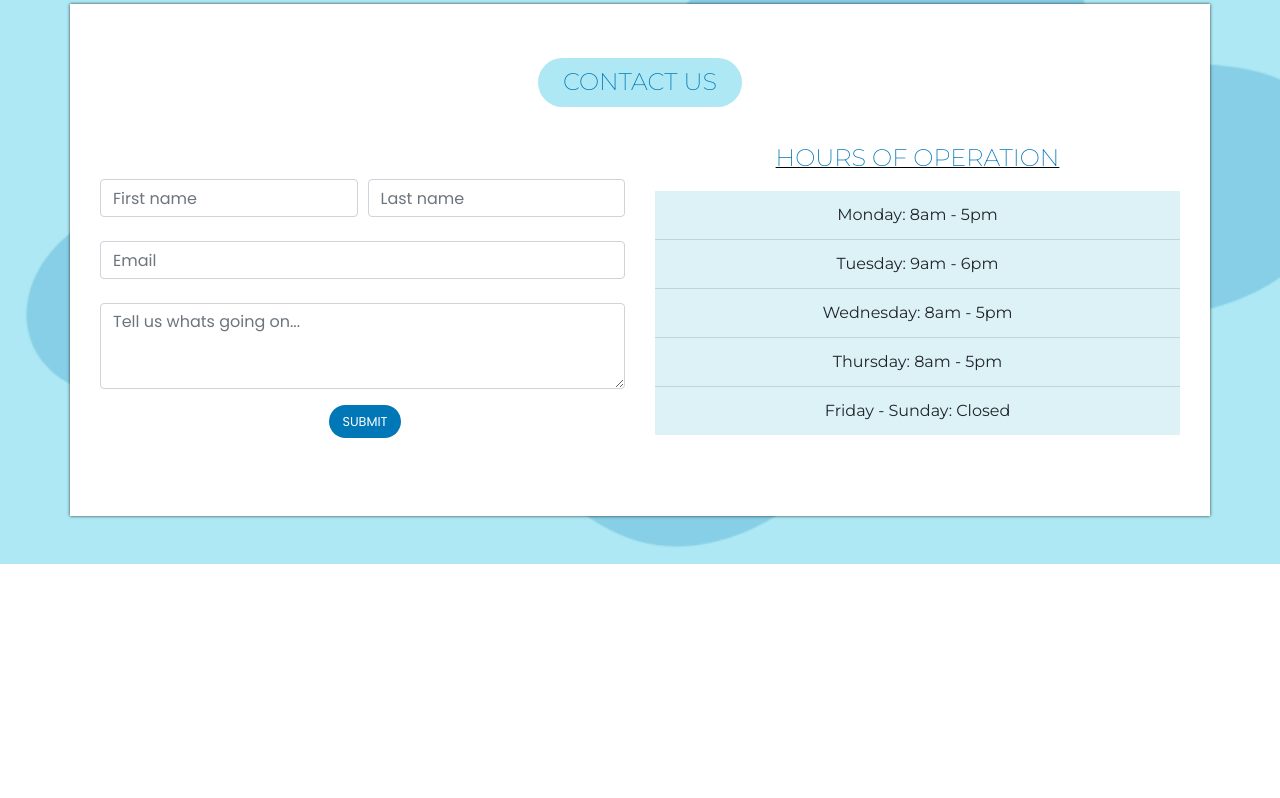
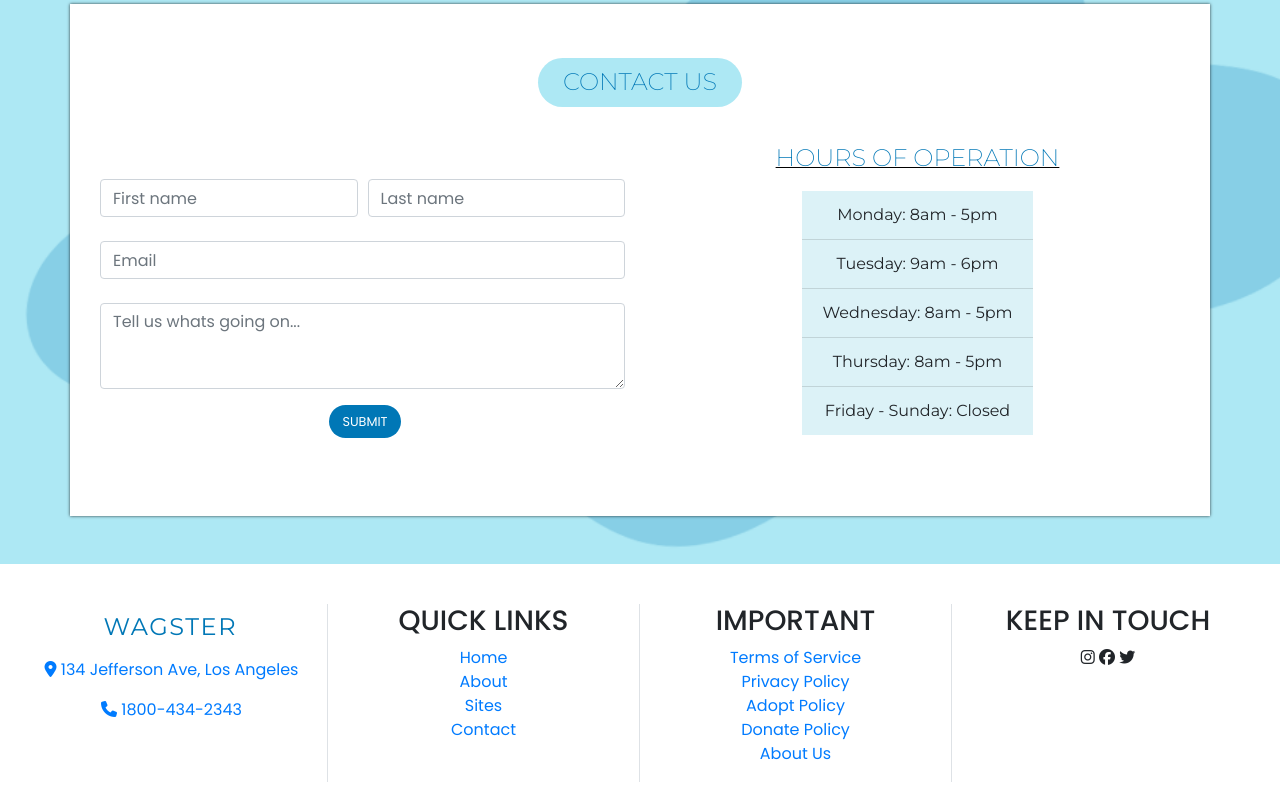
Before and after one commit to DevAntonioRogers/Wagster, a website: page index.html in a window 1280 px wide. Shown: the part 3201-3999 px from the top of the page. Before the commit the page ends 3765 px from the top, so only its background shows below. Drawn offline with nearby package versions, Linux system fonts and the light colour scheme.

Commit message:
Started Footer Section

```diff
--- a/index.html
+++ b/index.html
@@ -362,7 +362,7 @@
     <!-- END ABOUT US SECTION -->
 
     <!-- BOTTOM COLUMNS START -->
-    <div class="container-fluid adopt-section p-5 text-center" id="adopt">
+    <div class="container-fluid adopt-section p-5 text-center mb-4" id="adopt">
       <h1 class="mb-5">Adopt a Pet</h1>
 
       <div class="row">
@@ -526,7 +526,7 @@
             </form>
           </div>
 
-          <div class="col-md-6 col-12 d-flex flex-column justify-content-center mb-md-5">
+          <div class="col-md-6 col-12 d-flex flex-column align-items-center justify-content-center mb-md-5">
             <h1 class="text-center hours-heading">Hours Of Operation</h1>
             <ul class="list-group list-group-flush">
               <li class="list-group-item">Monday: 8am - 5pm</li>
@@ -539,6 +539,62 @@
         </div>
       </div>
     </div>
+    <!-- CONTACT SECTION END -->
+
+    <footer class="site-footer p-3">
+      <div class="container-fluid align-items-center justify-content-center">
+        <div class="row">
+          <div class="col-3 text-center border-right">
+            <div class="text-center">
+              <a href="#" class="navbar-brand footer-logo"> WAGSTER </a>
+            </div>
+            <ul class="list-unstyled mt-3">
+              <a href="">
+                <li class="list-item"><i class="fa-solid fa-location-dot"></i> 134 Jefferson Ave, Los Angeles</li>
+              </a>
+              <a href="">
+                <li class="list-item mt-3"><i class="fa-solid fa-phone"></i> 1800-434-2343</li>
+              </a>
+            </ul>
+          </div>
+
+          <div class="col-3 border-right">
+            <div class="text-center">
+              <h3 class="footer-header">QUICK LINKS</h3>
+
+              <ul class="list-unstyled">
+                <li><a href="index.html">Home</a></li>
+                <li><a href="#">About</a></li>
+                <li><a href="#">Sites</a></li>
+                <li><a href="#">Contact</a></li>
+              </ul>
+            </div>
+          </div>
+
+          <div class="col-3 border-right">
+            <div class="text-center">
+              <h3 class="footer-header">IMPORTANT</h3>
+              <ul class="list-unstyled text-center">
+                <li><a href="#">Terms of Service</a></li>
+                <li><a href="#">Privacy Policy</a></li>
+                <li><a href="#">Adopt Policy</a></li>
+                <li><a href="#">Donate Policy</a></li>
+                <li><a href="#aboutus">About Us</a></li>
+              </ul>
+            </div>
+          </div>
+
+          <div class="col-3">
+            <div class="text-center">
+              <h3 class="footer-header">KEEP IN TOUCH</h3>
+              <i class="fa-brands fa-instagram"></i>
+              <i class="fa-brands fa-facebook"></i>
+              <i class="fa-brands fa-twitter"></i>
+            </div>
+          </div>
+        </div>
+      </div>
+    </footer>
 
     <script src="node_modules/jquery/dist/jquery.slim.min.js"></script>
     <script src="node_modules/popper.js/dist/umd/popper.min.js"></script>
--- a/styles.css
+++ b/styles.css
@@ -368,8 +368,13 @@ box-shadow: 0 1px 3px rgb(17 24 39 / 9%);
   display: inline-block;
 }
 
-
-
 .contact--inner{
   background-color: rgb(255, 255, 255);
 }
+
+/*************************** FOOTER SECTION STYLES *******************************/
+
+.footer-logo{
+  width: 120px;
+  height: 20px;
+}
```
